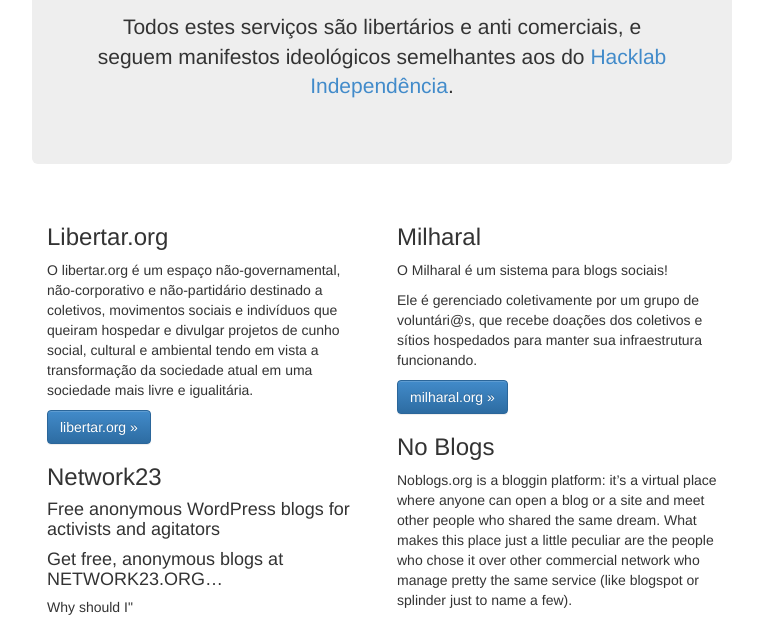
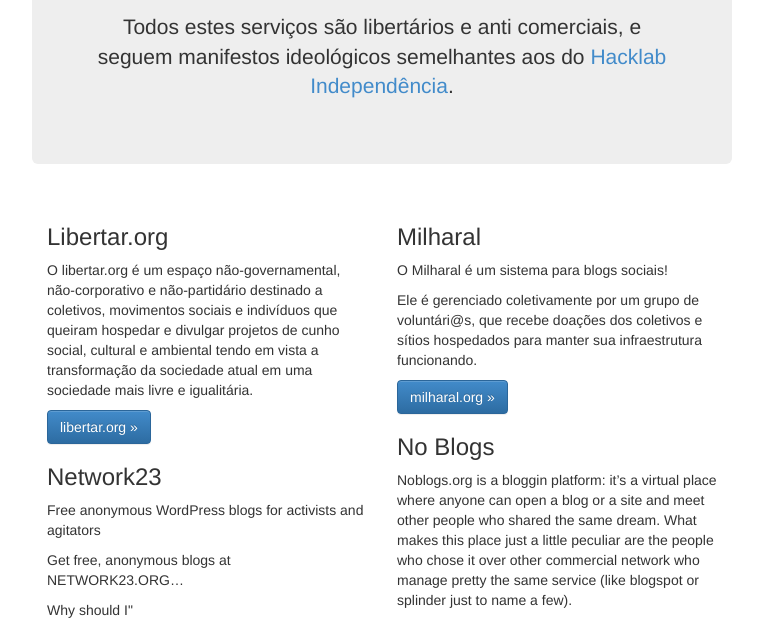
Before and after one commit to desci/ninguem.tem.blog.br, a plain HTML site: page libertar.html in a window 1280 px wide. Shown: the part 298-920 px from the top of the page, without its empty margins (258-1021 px from the left). Drawn offline with Linux system fonts and the light colour scheme; files that its build step writes are made by us from their sources; files whose address does not match are found by name.

Commit message:
Alterados os headings do network23

```diff
--- a/libertar.html
+++ b/libertar.html
@@ -77,9 +77,9 @@
 				<p><a class="btn btn-primary" href="https://libertar.org/" role="button">libertar.org »</a></p>
 
 				<h3>Network23</h3>
-				<h4>Free anonymous WordPress blogs for activists and agitators</h4>
-				<h4>Get free, anonymous blogs at NETWORK23.ORG…</h4>
-				<h5>Why should I&quot;</h5>
+				<p>Free anonymous WordPress blogs for activists and agitators</p>
+				<p>Get free, anonymous blogs at NETWORK23.ORG…</p>
+				<p>Why should I&quot;</p>
 				<p>The bigger corporate blog and web site providers such as blogger or wordpress.com are required to hand over the details of users to the authorities. We don’t keep any details to hand over (apart from your email). We think this project is a good way to support freedom of expression, decentralisation of online content and the open web.</p>
 				<p><a class="btn btn-primary" href="https://network23.org/" role="button">network23.org »</a></p>
 
```
